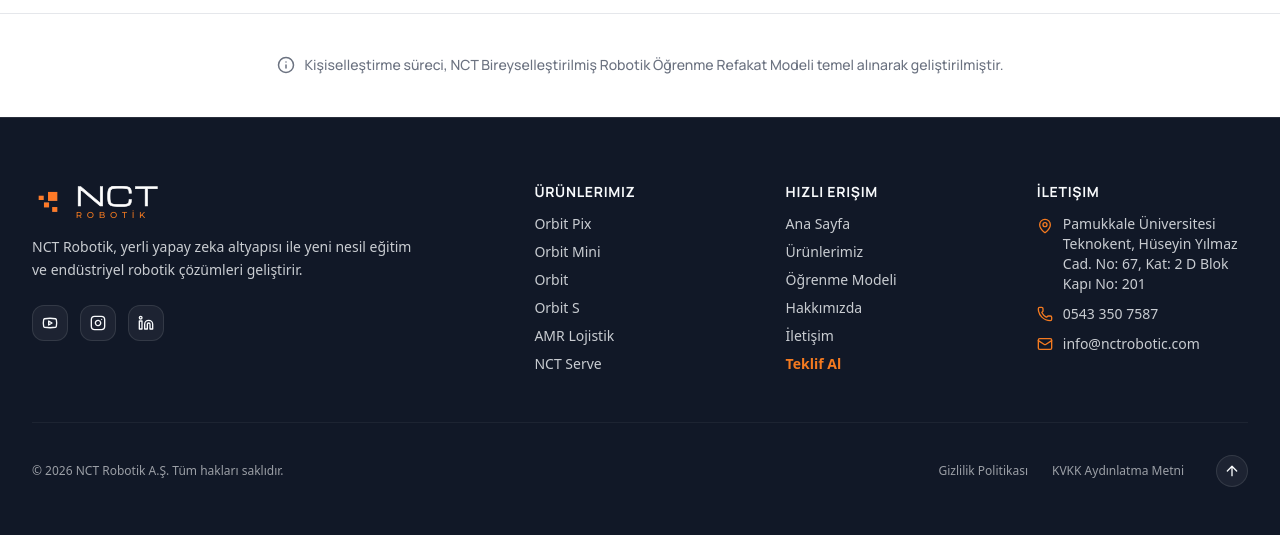
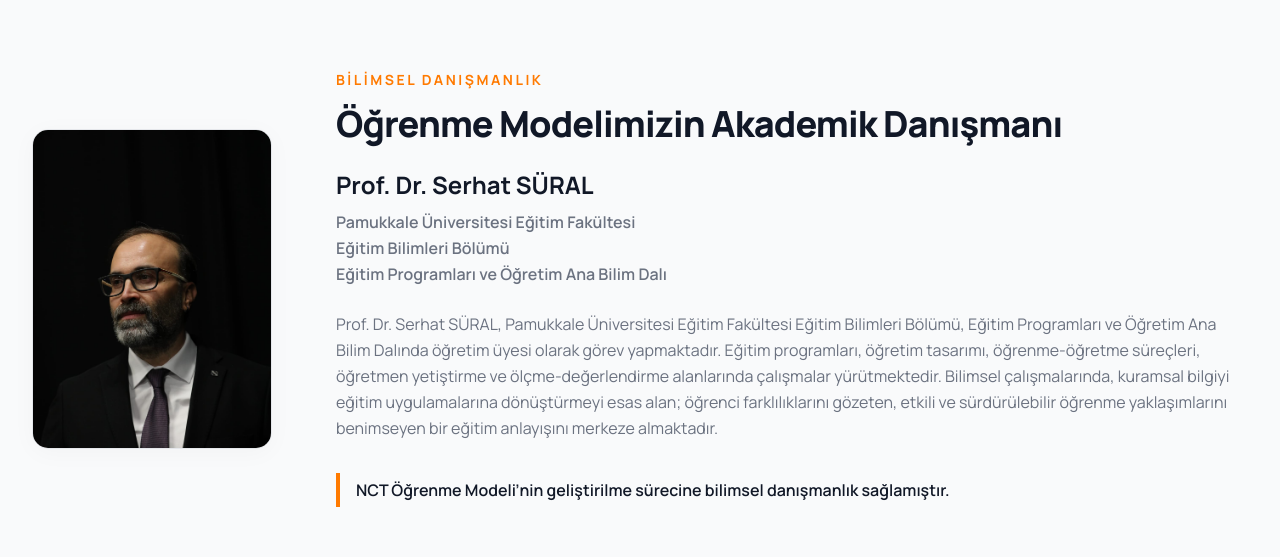
Before and after one commit to NctRobotik/nct-robotic-web-sitesi, a React (Vite) app: page /ogrenme-modeli in a window 1280 px wide. Shown: the part 2483-3040 px from the top of the page. Before the commit the page ends 3018 px from the top, so only its background shows below. Built offline with nearby package versions, Linux system fonts and the light colour scheme.

Commit message:
serhat hoca eklendi

```diff
--- a/src/components/LearningModelPage.tsx
+++ b/src/components/LearningModelPage.tsx
@@ -377,7 +377,59 @@
       </section>
 
       {/* ==========================================
-          4. INFORMATIONAL PAGE FOOTNOTE
+          4. BILIMSEL DANIŞMANLIK SECTION
+         ========================================== */}
+      <section className="py-20 bg-[#F9FAFB] border-t border-[#E5E7EB] relative">
+        <div className="max-w-7xl mx-auto px-4 sm:px-6 lg:px-8">
+          <div className="flex flex-col lg:flex-row gap-12 lg:gap-16 items-center">
+            {/* Left Column - Photo */}
+            <div className="w-full lg:w-auto shrink-0 flex justify-center lg:justify-start mb-8 lg:mb-0">
+              <div className="w-[180px] xs:w-[210px] sm:w-[240px] aspect-[3/4] rounded-2xl overflow-hidden shadow-[0_4px_25px_rgba(0,0,0,0.03)] border border-[#E5E7EB]">
+                <img
+                  src="/serhat-sural.jpeg"
+                  alt="Prof. Dr. Serhat SÜRAL"
+                  className="w-full h-full object-cover object-[center_35%]"
+                />
+              </div>
+            </div>
+
+            {/* Right Column - Text Content */}
+            <div className="w-full lg:flex-1 flex flex-col justify-center text-left">
+              <span className="font-manrope text-xs sm:text-sm font-bold tracking-[0.18em] uppercase text-[#FF7A00] block mb-3">
+                BİLİMSEL DANIŞMANLIK
+              </span>
+
+              <h2 className="font-manrope text-3xl sm:text-4xl font-extrabold text-[#111827] tracking-tight leading-[1.2] mb-6">
+                Öğrenme Modelimizin Akademik Danışmanı
+              </h2>
+
+              <div className="mb-6">
+                <h3 className="font-manrope text-xl sm:text-2xl font-bold text-[#111827] mb-2">
+                  Prof. Dr. Serhat SÜRAL
+                </h3>
+                <p className="font-manrope text-[#6B7280] text-sm sm:text-base font-semibold leading-relaxed">
+                  Pamukkale Üniversitesi Eğitim Fakültesi <br />
+                  Eğitim Bilimleri Bölümü <br />
+                  Eğitim Programları ve Öğretim Ana Bilim Dalı
+                </p>
+              </div>
+
+              <p className="font-manrope text-[#6B7280] text-sm sm:text-base leading-relaxed font-normal mb-8">
+                Prof. Dr. Serhat SÜRAL, Pamukkale Üniversitesi Eğitim Fakültesi Eğitim Bilimleri Bölümü, Eğitim Programları ve Öğretim Ana Bilim Dalında öğretim üyesi olarak görev yapmaktadır. Eğitim programları, öğretim tasarımı, öğrenme-öğretme süreçleri, öğretmen yetiştirme ve ölçme-değerlendirme alanlarında çalışmalar yürütmektedir. Bilimsel çalışmalarında, kuramsal bilgiyi eğitim uygulamalarına dönüştürmeyi esas alan; öğrenci farklılıklarını gözeten, etkili ve sürdürülebilir öğrenme yaklaşımlarını benimseyen bir eğitim anlayışını merkeze almaktadır.
+              </p>
+
+              <div className="border-l-4 border-[#FF7A00] pl-4 py-1">
+                <p className="font-manrope text-[#111827] text-sm sm:text-base font-semibold leading-relaxed">
+                  NCT Öğrenme Modeli’nin geliştirilme sürecine bilimsel danışmanlık sağlamıştır.
+                </p>
+              </div>
+            </div>
+          </div>
+        </div>
+      </section>
+
+      {/* ==========================================
+          5. INFORMATIONAL PAGE FOOTNOTE
          ========================================== */}
       <div className="max-w-7xl mx-auto px-4 sm:px-6 lg:px-8 py-10 mt-6 border-t border-[#E5E7EB] flex flex-col sm:flex-row items-center justify-center gap-2.5 text-center">
         <Info className="w-4.5 h-4.5 text-[#6B7280] shrink-0" />
```
Also changed, not shown: public/serhat-sural.jpeg (added), 5 other files (tests, documents, lock files or other folders).
